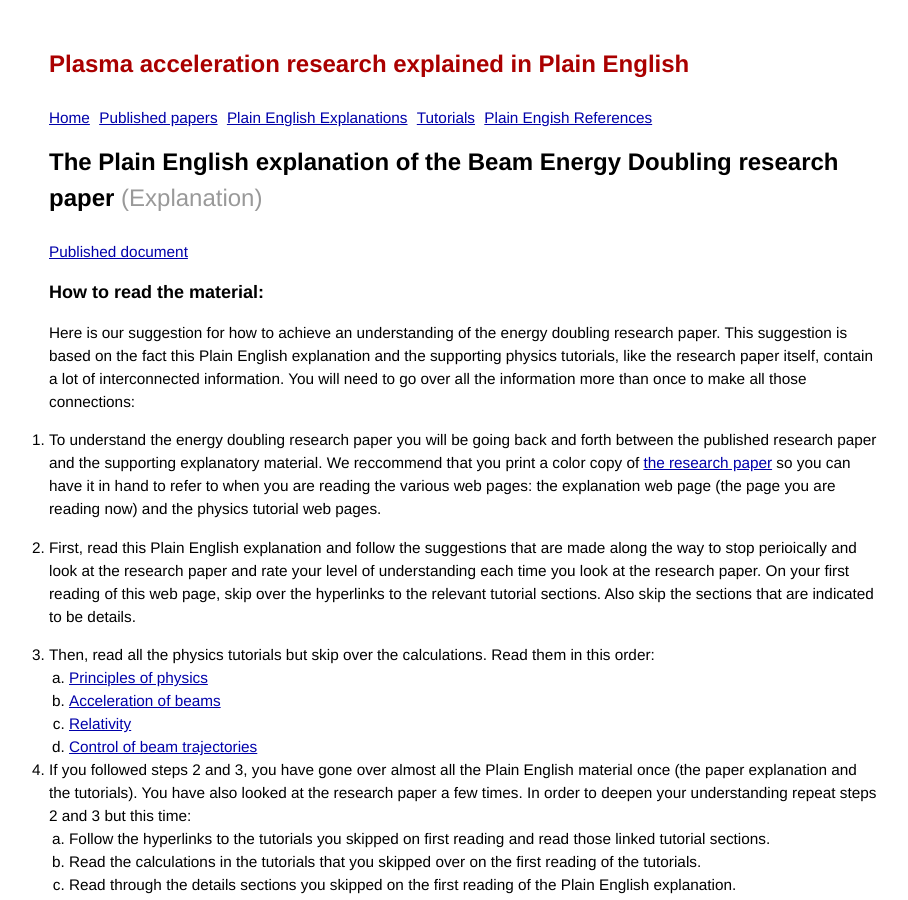
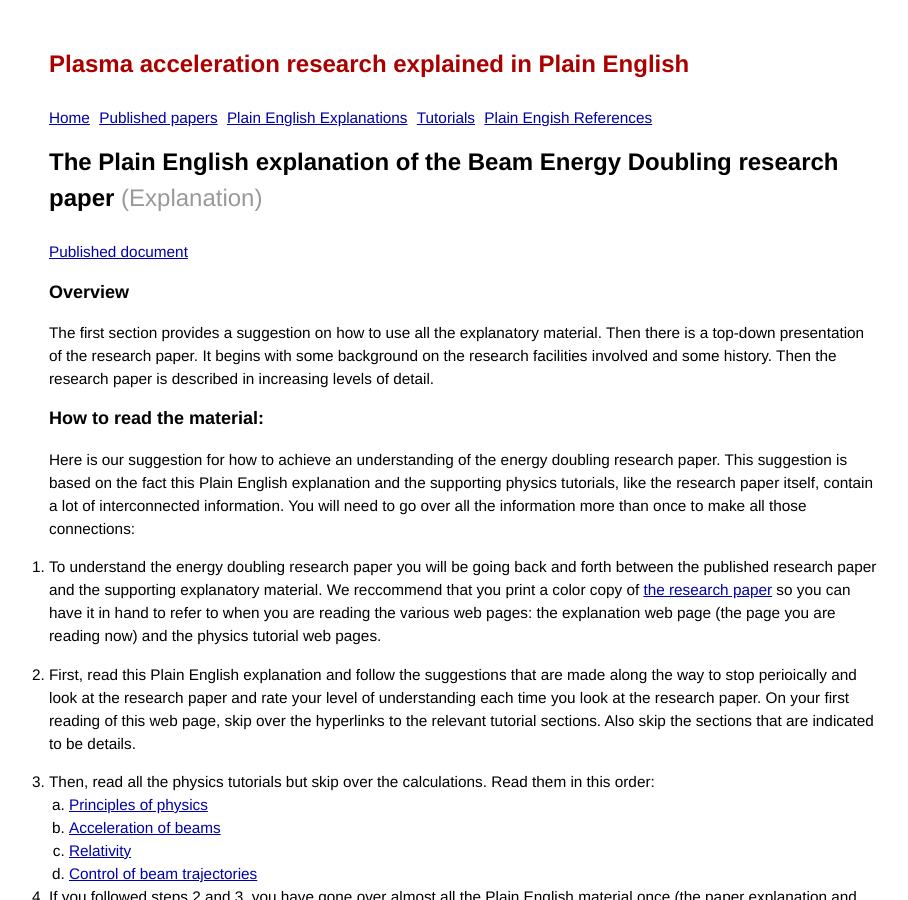
Before and after one commit to grbfacet/facet, a Jekyll site: the page built from energy-doubling-exposition.md, in a window 1280 px wide and 900 px high. Shown: the whole window, without its empty margins (176-1084 px from the left). Built offline with Jekyll 4.4.1, drawn with Linux system fonts in a browser that asks for light colours.

Commit message:
Update energy-doubling-exposition.md

```diff
--- a/energy-doubling-exposition.md
+++ b/energy-doubling-exposition.md
@@ -4,6 +4,10 @@ title: The Plain English explanation of the Beam Energy Doubling research paper
 pagetype: explanation
 original: energy-doubling-slacpub.html
 ---
+
+### Overview
+
+The first section provides a suggestion on how to use all the explanatory material. Then there is a top-down presentation of the research paper. It begins with some background on the research facilities involved and some history. Then the research paper is described in increasing levels of detail.
 
 ### How to read the material:
 
```
